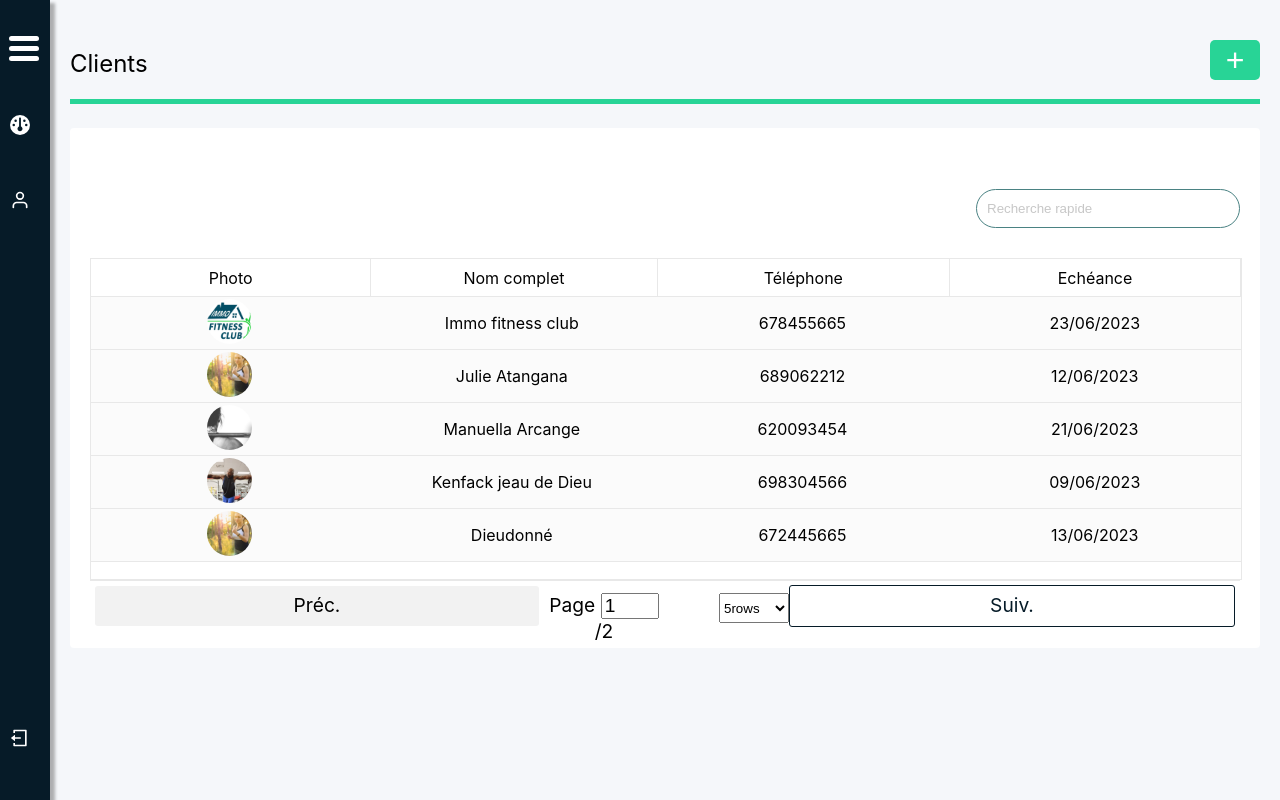
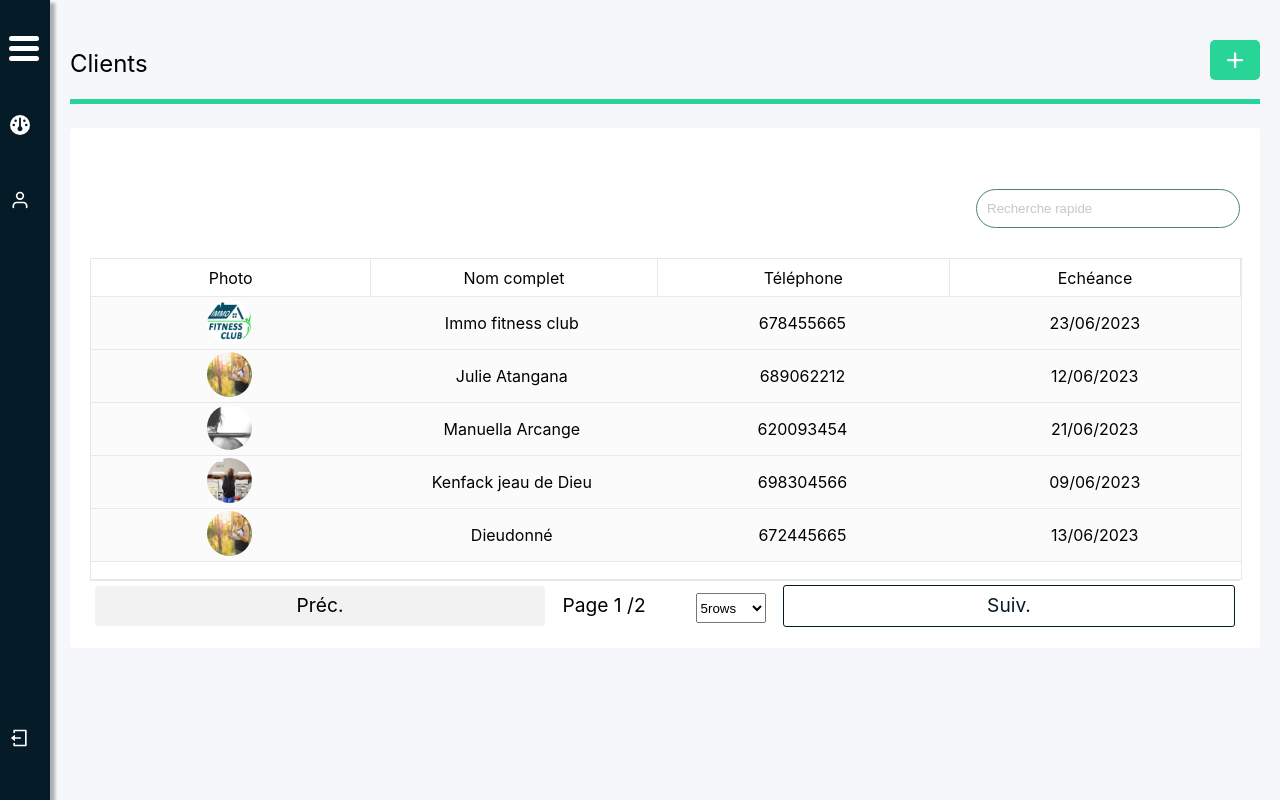
Before and after one commit to tchoukouegno/immo, a React (Vite) app: page /sideNavBar/Users in a window 1280 px wide. Built offline with nearby package versions, Linux system fonts and the light colour scheme; sample sign-in values are in the browser's storage.

Commit message:
nbre de page

```diff
--- a/src/views/Users.jsx
+++ b/src/views/Users.jsx
@@ -262,7 +262,9 @@ export function Users () {
                         <div className='sizeArray'>
 
 
-                                <div>Page <input type="number" className='pageInput' value={currentPage} />  /{nPage}</div>
+                                <div>Page  {currentPage} /{nPage}</div>
+
+                                {/* <input type="number" className='pageInput' /> */}
 
                                 <div>
 
```
